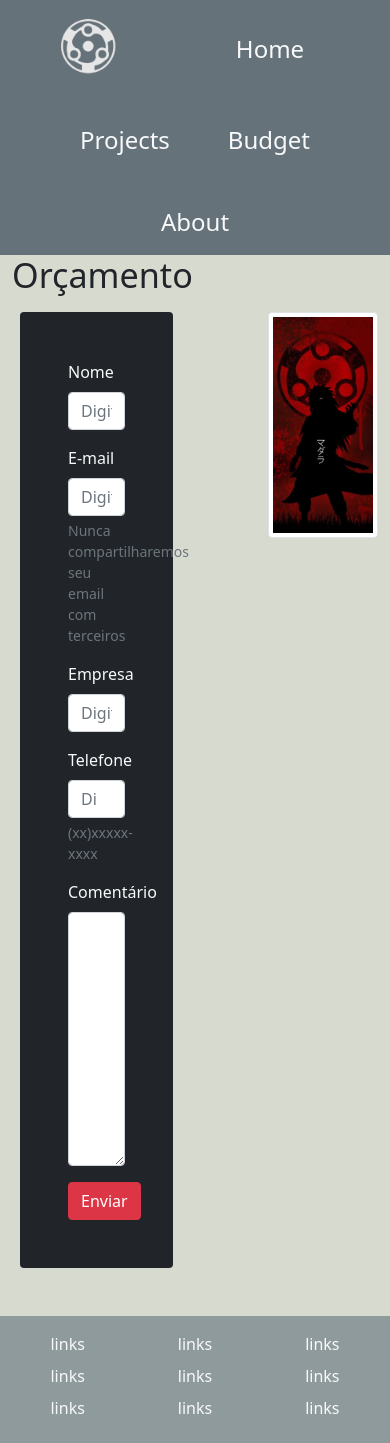
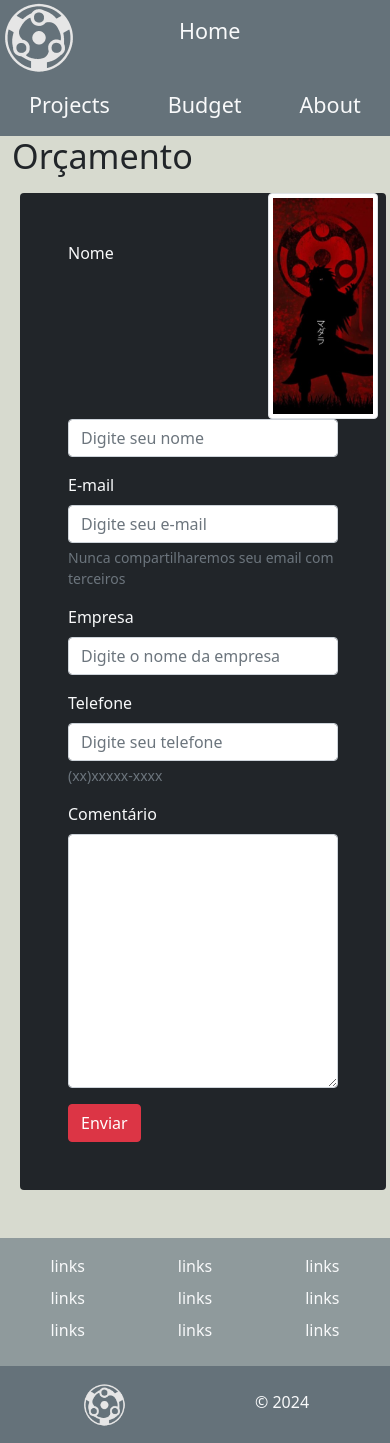
Before and after one commit to juliocpsjr/sarutobi, a Django app: page /budget/ in a window 390 px wide. Shown: the top 1443 px of the page. Run offline with Django 3.2, Linux system fonts and the light colour scheme; some libraries are stand-ins or nearby versions.

Commit message:
Feat: Corrigindo a responsividade

```diff
--- a/home/templates/base.html
+++ b/home/templates/base.html
@@ -40,28 +40,28 @@
 </head>
 <body>
     {% block navegacao %}
-    <ui id="navlinks" class="nav justify-content-center">
-        <li class="nav-item mt-3 mb-3">
-            <img src="{% static 'img/madara_nav.png'%}" style="width: 40%;" alt="nav_img" ></img>
+    <ui id="navlinks" class="nav ms-sm-auto justify-content-lg-center">
+        <li class="nav-item ms-sm-3 mt-sm-2 mt-lg-3 mb-lg-3">
+            <img class="w-50 " src="{% static 'img/madara_nav.png'%}"  alt="nav_img" ></img>
         </li>
-        <li class="nav-item mt-3">
+        <li class="nav-item  mt-lg-3 ">
             <button type="button"  id="button_1"class="btn rounded">
-                <a id="home" href="{% url 'index' %}" class="nav-link active text-light" style="font-size: 1.5em;">Home</a>
+                <a id="home" href="{% url 'index' %}" class="nav-link active text-light fs-4">Home</a>
             </button>
         </li>
-        <li class="nav-item mt-3">
+        <li class="nav-item  mt-lg-3">
             <button type="button"  id="button_2"class="btn rounded">
-                <a href="{% url 'projects' %}" class="nav-link text-light" style="font-size: 1.5em;">Projects</a>
+                <a href="{% url 'projects' %}" class="nav-link text-light fs-4" >Projects</a>
             </button>
         </li>
-        <li class="nav-item mt-3">
+        <li class="nav-item  mt-lg-3">
             <button type="button"  id="button_3"class="btn rounded">
-                <a href="{% url 'budget' %}" class="nav-link text-light" style="font-size: 1.5em;">Budget</a>
+                <a href="{% url 'budget' %}" class="nav-link text-light fs-4 " >Budget</a>
             </button>
         </li>
-        <li class="nav-item mt-3">
+        <li class="nav-item   mt-lg-3">
             <button type="button"  id="button_4"class="btn rounded">
-                <a href="{% url 'about' %}" class="nav-link text-light" style="font-size: 1.5em;">About</a>
+                <a href="{% url 'about' %}" class="nav-link text-light fs-4 " >About</a>
             </button>
         </li>
     </ui>
--- a/home/templates/orcamentos.html
+++ b/home/templates/orcamentos.html
@@ -8,8 +8,8 @@
 {% block conteudo%}
 <div class="container">
     <p class="display-4"><strong>Orçamento</strong></p>
-    <img class="img-thumbnail float-end ms-10" src="{% static 'img/madara_4.png'%}" alt="madara_form" style="width: 30%;">
-    <div class="container p-5 bg-dark ms-2 mb-5 rounded col-5">
+    <img class="img-thumbnail float-end ms-lg-10" src="{% static 'img/madara_4.png'%}" alt="madara_form" style="width: 30%;">
+    <div class="container p-5 bg-dark ms-2 mb-5 rounded col-lg-5 col-sm-4 col-md-8">
         <form>
             <div class="mb-3">
                 <label for="nome" class="form-label text-light" >Nome</label>
```
